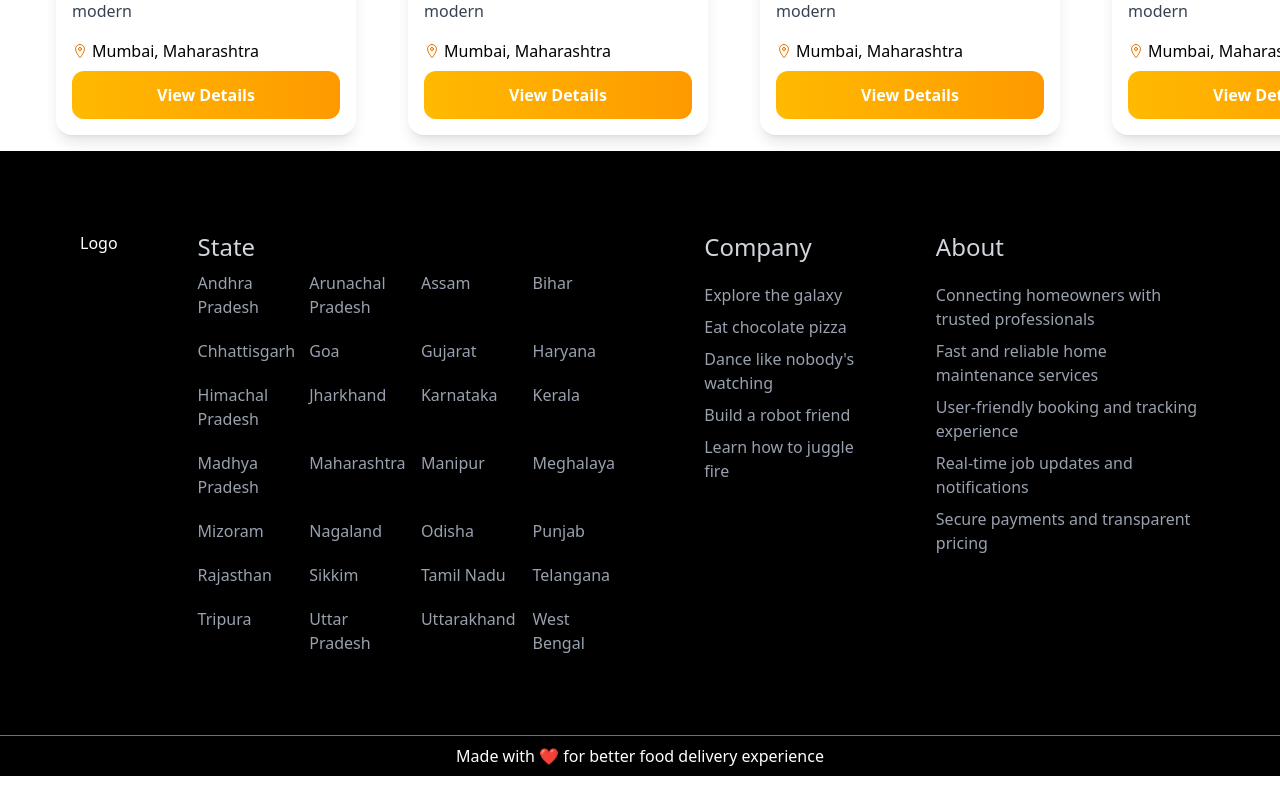
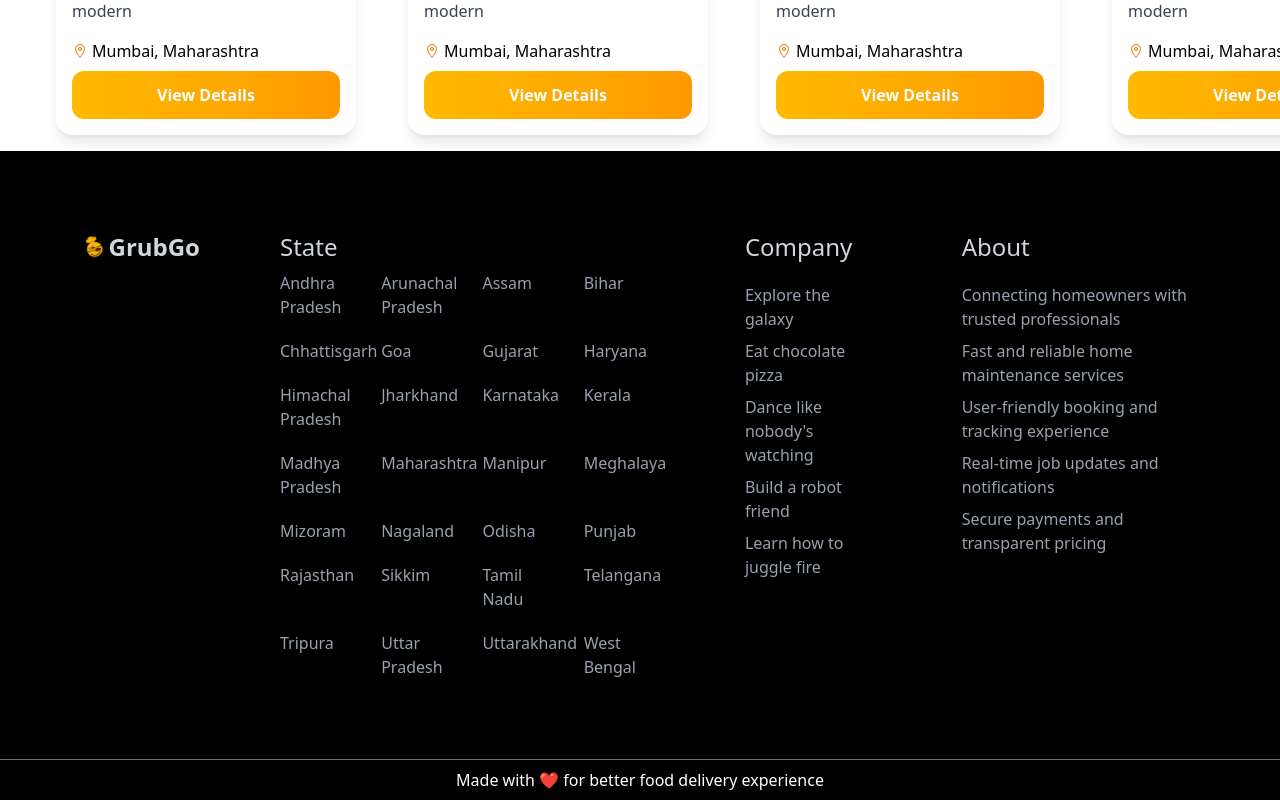
Before and after one commit to sumit8104608630/sithReactProject, a React (Vite) app: page / in a window 1280 px wide. Shown: the part 865-1665 px from the top of the page. Before the commit the page ends 1641 px from the top, so only its background shows below. Built offline with nearby package versions, Linux system fonts and the light colour scheme.

Commit message:
created footer

```diff
--- a/src/Components/Footer.jsx
+++ b/src/Components/Footer.jsx
@@ -1,12 +1,22 @@
 import React from 'react'
+import foodWeAppLogo from "../assets/Logos/foodweAppLogo.png"
 
 function Footer() {
   return (
     <div className='bg-black  text-white'>
      <div className=' flex gap-20 px-20 justify-center py-20'>
-      <div >
-        Logo
-      </div>
+   <div className="group flex items-center h-max">
+                      <div>
+                     <img
+                         className="md:w-26 w-15 transition-transform duration-150 group-hover:scale-110 group-hover:rotate-3"
+                         src={foodWeAppLogo}
+                         alt="FoodWe App Logo"
+                     />
+                     </div>
+                     <span className='text-2xl font-bold text-gray-300'>
+                      GrubGo
+                     </span>
+                 </div>
 
 <section>
   <h1 className="text-2xl font-medium text-gray-300">State</h1>
```
